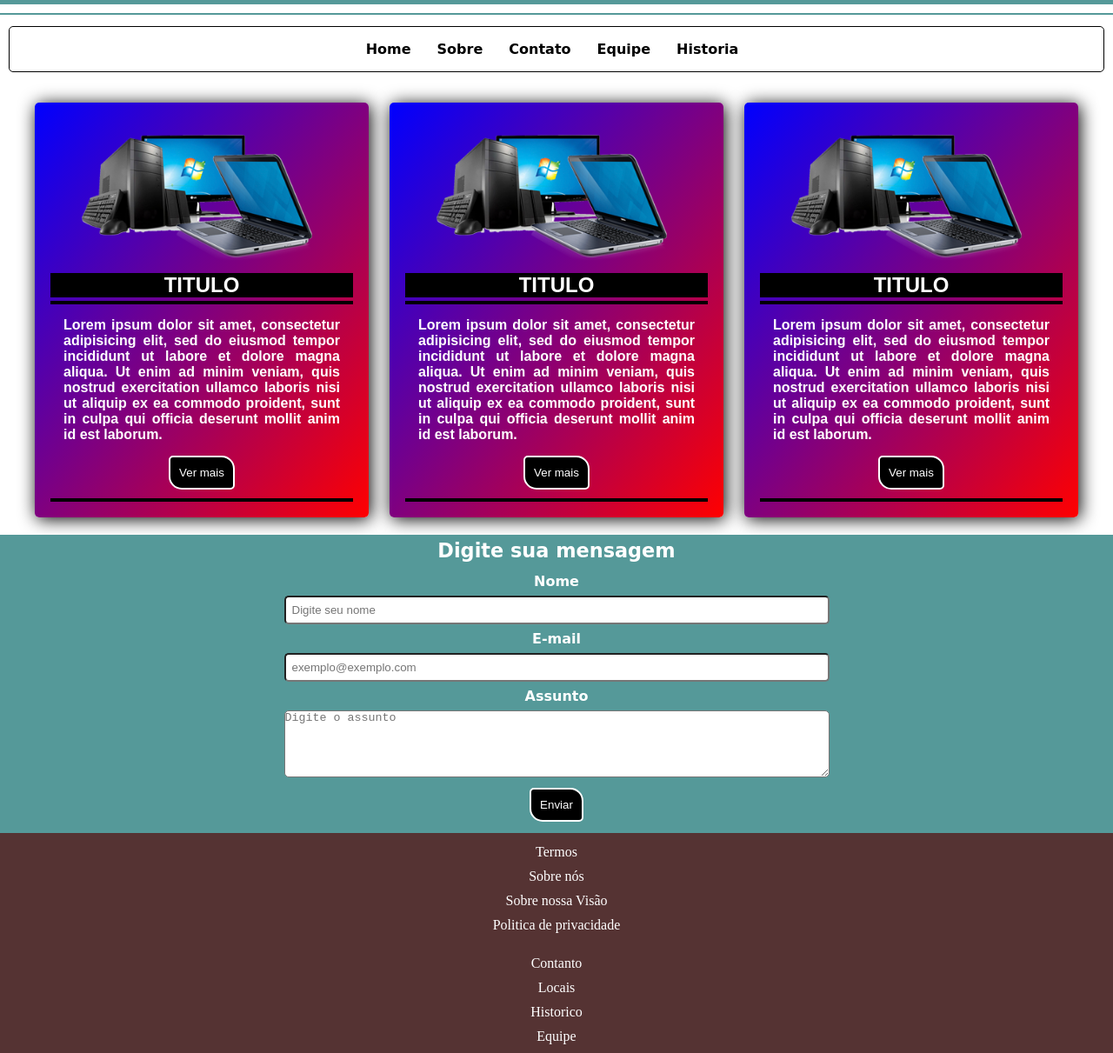
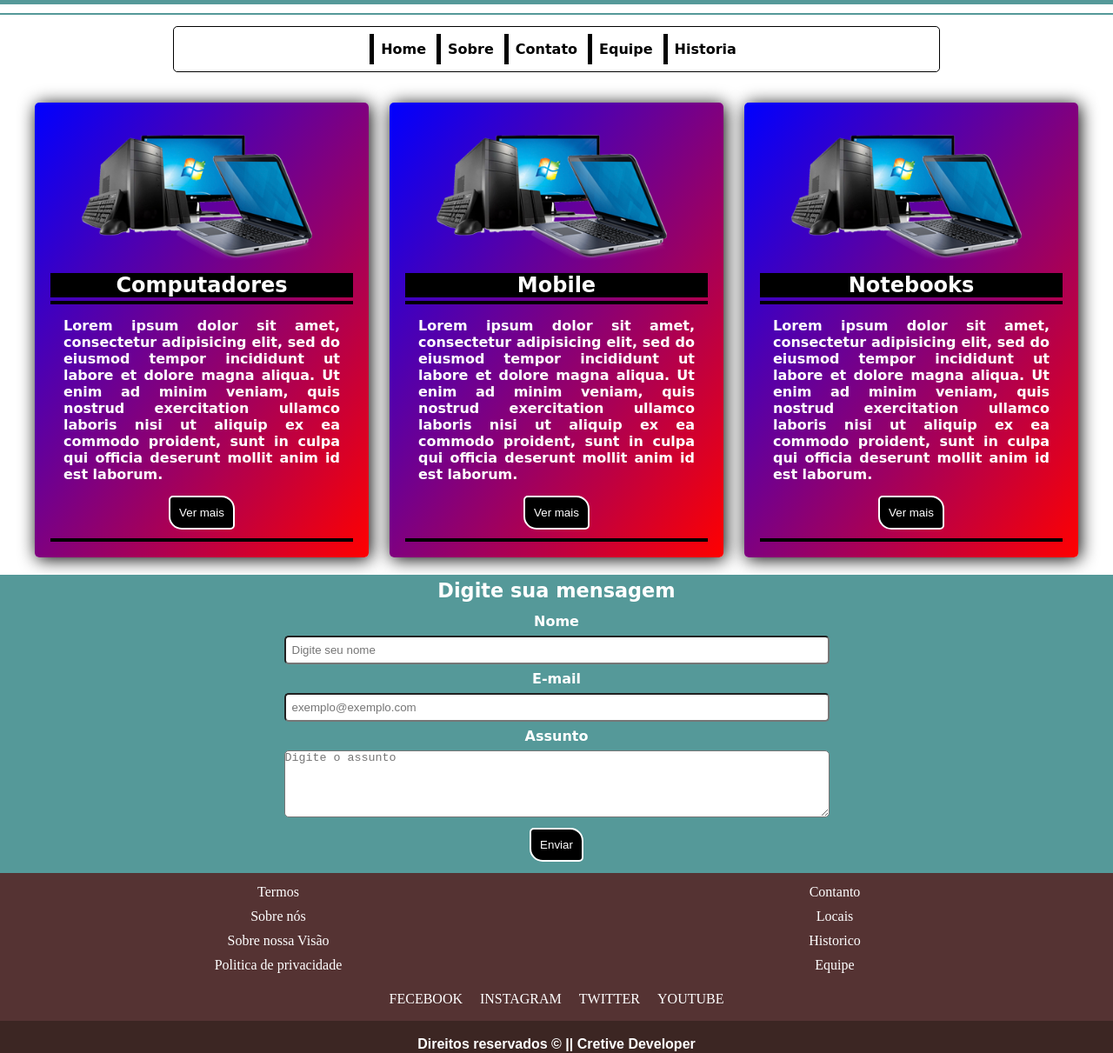
Before and after one commit to andre20022/Layouts-CSS-PUROS, a plain HTML site: page manutencao/index.html in a window 1280 px wide. Shown: the part 95-1306 px from the top of the page at 87% size. Drawn offline with Linux system fonts and the light colour scheme.

Commit message:
Modificacoes no menu

```diff
--- a/manutencao/index.html
+++ b/manutencao/index.html
@@ -32,7 +32,7 @@
 
   	  <div class="card">
   	  	<img class="img-card" src="imagens/card.png">
-  	  	<h2 class="title-card">TITULO</h2>
+  	  	<h2 class="title-card">Computadores</h2>
   	  	<hr class="line-card">
   	  	<p class="text-card">Lorem ipsum dolor sit amet, consectetur adipisicing elit, sed do eiusmod
   	  	tempor incididunt ut labore et dolore magna aliqua. Ut enim ad minim veniam,
@@ -43,7 +43,7 @@
   	  </div>
       <div class="card">
   	  	<img class="img-card" src="imagens/card.png">
-  	  	<h2 class="title-card">TITULO</h2>
+  	  	<h2 class="title-card">Mobile</h2>
   	  	<hr class="line-card">
   	  	<p class="text-card">Lorem ipsum dolor sit amet, consectetur adipisicing elit, sed do eiusmod
   	  	tempor incididunt ut labore et dolore magna aliqua. Ut enim ad minim veniam,
@@ -54,7 +54,7 @@
   	  </div>
   	   <div class="card">
   	  	<img class="img-card" src="imagens/card.png">
-  	  	<h2 class="title-card">TITULO</h2>
+  	  	<h2 class="title-card">Notebooks</h2>
   	  	<hr class="line-card">
   	  	<p class="text-card">Lorem ipsum dolor sit amet, consectetur adipisicing elit, sed do eiusmod
   	  	tempor incididunt ut labore et dolore magna aliqua. Ut enim ad minim veniam,
--- a/manutencao/layout.css
+++ b/manutencao/layout.css
@@ -72,9 +72,10 @@
 	width: 100%;
 	padding: 10px;
 	margin-bottom: 15px;
-	display: none;
-	position: relative;
-	transition: 2.8s all;
+	position: absolute;
+	right: 700px;
+	z-index: 1;
+
 }
 #nav:hover{
 
@@ -91,7 +92,8 @@
 #nav #lista-nav .link-nav{
 
     padding: 8px;
-    font-weight: bold;
+	font-weight: bold;
+	font-family: cursive;
     border-left: 5px solid black;
     border-bottom: 1px solid black;
 
@@ -111,7 +113,8 @@
 }
 #check:checked ~ #nav{
 
- display: block;
+ transition: all 2.8s linear;
+ right: 0;
 
 }
 .ativa-nav{
@@ -128,7 +131,7 @@
 }
 .ativa-nav:hover{
 
-	background-color: # #004;
+	background-color: #004;
 }
 #conteudo{
 
@@ -160,7 +163,7 @@
 	color: #fff;
 	background-color: black;
 	margin-bottom: 4px;
-	font-family: sans-serif;
+	font-family: cursive;
 }
 #conteudo .card .line-card{
 
@@ -186,7 +189,7 @@
    margin: 10px;
    font-weight: bold;
    color: #fff;
-   font-family: sans-serif;
+   font-family: cursive;
 
 }
 #conteudo .card .link-card{
@@ -301,6 +304,7 @@
 
    list-style-type: none;
    padding: 8px;
+   width: 100%;
    text-align: center;
 
 }
@@ -360,7 +364,7 @@
 
    #conteudo .card{
 
-     	width: 30%;
+     	width: 40%;
      	margin:  0 auto;
      	margin-bottom: 20px;
 
@@ -373,27 +377,32 @@
 
 	  #nav{
 
-	  	display: block;
+		  display: block;
+		  right: 0;
+		  position: relative;
+	  }
+	  #nav #lista-nav{
+		  text-align: center;
+		  margin: 0 auto;
+		  width: 70%;
+	  }
+	  #nav #lista-nav .link-nav{
+
+		border-bottom: none;
+		text-align: center;
+		display: inline-block;
 	  }
 	  .ativa-nav{
 
        display: none;
 	  }
-	  #nav #lista-nav{
-	  	text-align: center;
-	  }
-	  #nav #lista-nav .link-nav{
-	    display: inline-block;
-	    border: none;
-	    margin-right: 10px;
-	    font-family: cursive;
-     }
+
      #conteudo .card{
 
      	width: 30%;
      	margin-bottom: 20px;
 
-     }
+	 }
 
 }
 @media screen and (min-width: 820px){
@@ -415,4 +424,17 @@
    width: 50%;
 
  }
+ #footer-web .footer-list-1{
+
+	float: left;
+	width: 50%;
+
 }
+#footer-web .footer-list-2{
+
+   width: 50%;
+   float: right;
+
+}
+
+}
```
